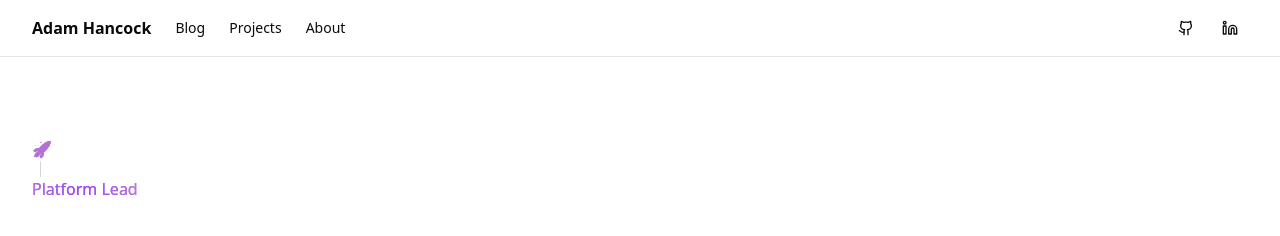
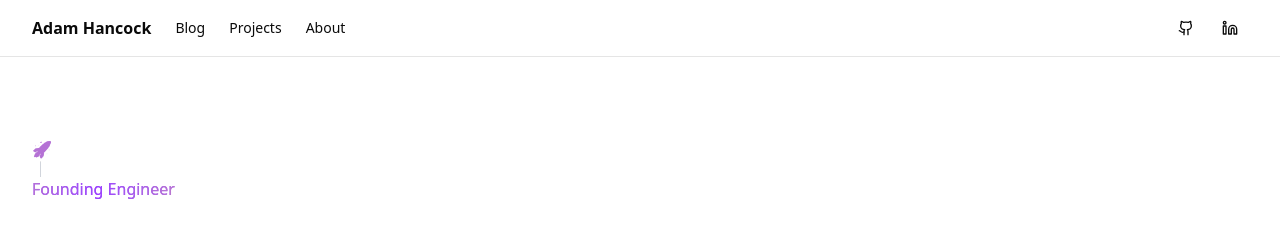
Before and after one commit to adamhancock/adamhancock-next, a Next.js app: page / in a window 1280 px wide. Shown: the top 236 px of the page. Built offline with nearby package versions, Linux system fonts and the light colour scheme.

Commit message:
Update title: Platform Lead → Founding Engineer

```diff
--- a/src/app/about/page.tsx
+++ b/src/app/about/page.tsx
@@ -3,7 +3,7 @@ import { Github, Linkedin, Mail } from "lucide-react";
 
 export const metadata = {
   title: "About | Adam Hancock",
-  description: "Platform Lead with a passion for DevOps, Cloud Computing and Automation.",
+  description: "Founding Engineer with a passion for DevOps, Cloud Computing and Automation.",
 };
 
 export default function AboutPage() {
@@ -12,7 +12,7 @@ export default function AboutPage() {
       <div className="space-y-4">
         <h1 className="text-3xl font-bold tracking-tight">About Me</h1>
         <p className="text-xl text-muted-foreground">
-          Platform Lead with a passion for DevOps, Cloud Computing and Automation.
+          Founding Engineer with a passion for DevOps, Cloud Computing and Automation.
         </p>
       </div>
 
--- a/src/app/layout.tsx
+++ b/src/app/layout.tsx
@@ -16,7 +16,7 @@ const geistMono = Geist_Mono({
 
 export const metadata: Metadata = {
   title: {
-    default: "Adam Hancock | Platform Lead",
+    default: "Adam Hancock | Founding Engineer",
     template: "%s | Adam Hancock",
   },
   description: "Developer with a passion for DevOps, Cloud Computing and Automation. Building scalable infrastructure and empowering teams to ship faster.",
@@ -29,20 +29,20 @@ export const metadata: Metadata = {
     locale: "en_GB",
     url: "https://adamhancock.co.uk",
     siteName: "Adam Hancock",
-    title: "Adam Hancock | Platform Lead",
+    title: "Adam Hancock | Founding Engineer",
     description: "Developer with a passion for DevOps, Cloud Computing and Automation.",
     images: [
       {
         url: "/og-image.png",
         width: 1200,
         height: 630,
-        alt: "Adam Hancock - Platform Lead",
+        alt: "Adam Hancock - Founding Engineer",
       },
     ],
   },
   twitter: {
     card: "summary_large_image",
-    title: "Adam Hancock | Platform Lead",
+    title: "Adam Hancock | Founding Engineer",
     description: "Developer with a passion for DevOps, Cloud Computing and Automation.",
     creator: "@adamhancock",
     images: ["/og-image.png"],
--- a/src/app/page.tsx
+++ b/src/app/page.tsx
@@ -22,7 +22,7 @@ export default async function Home() {
             <span className={cn(
               "inline animate-gradient bg-gradient-to-r from-[#ffaa40] via-[#9c40ff] to-[#ffaa40] bg-[length:var(--bg-size)_100%] bg-clip-text text-transparent"
             )}>
-              Platform Lead
+              Founding Engineer
             </span>
             <ChevronRight className="ml-1 size-3 transition-transform duration-300 ease-in-out group-hover:translate-x-0.5" />
           </AnimatedGradientText>
```
